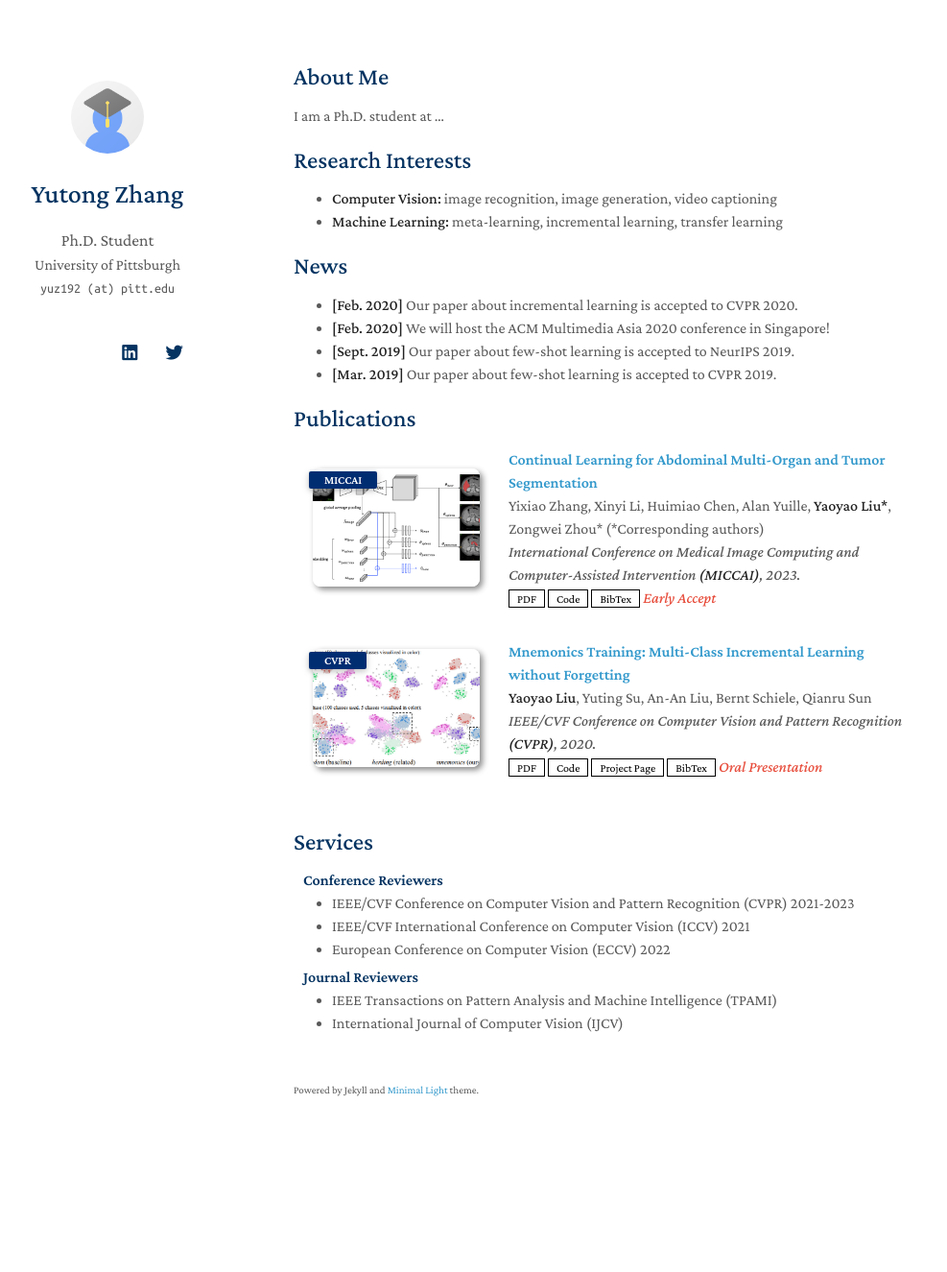
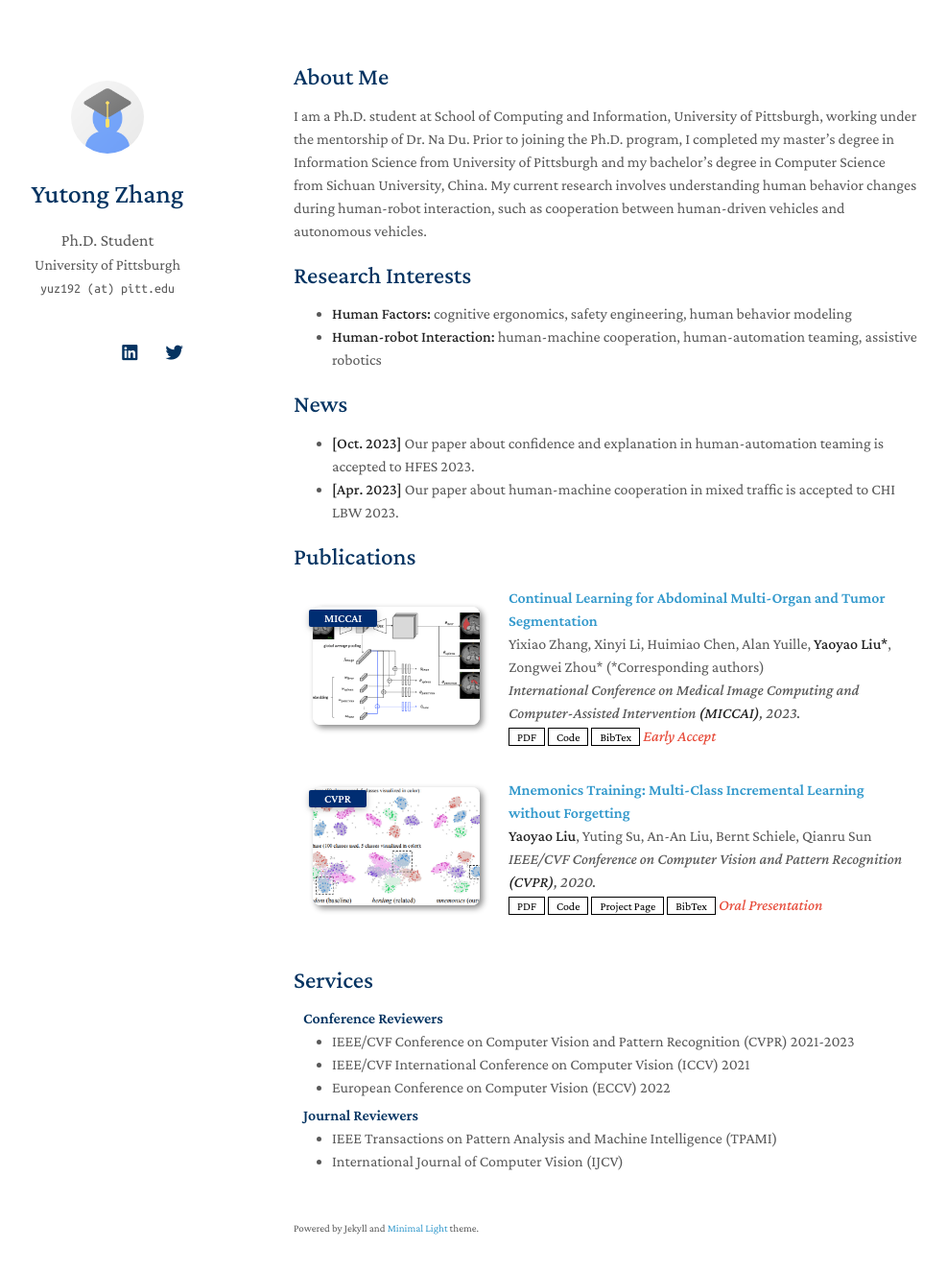
Before and after one commit to yvonneZ192/Personal-Website, a Jekyll site: the page built from index.md, in a window 1280 px wide and 1360 px high. Shown: the top 1325 px of the window at 96% size, without its empty margins (164-1151 px from the left). Built offline with Jekyll 4.4.1, drawn with Linux system fonts in a browser that asks for light colours; nearby versions of some CDN libraries; a style sheet for code colours, icons or effects is not loaded; our own code applies the rules of GitHub Pages for plain Markdown files.

Commit message:
index.md

```diff
--- a/index.md
+++ b/index.md
@@ -4,19 +4,17 @@ layout: homepage
 
 ## About Me
 
-I am a Ph.D. student at ...
+I am a Ph.D. student at School of Computing and Information, University of Pittsburgh, working under the mentorship of Dr. Na Du. Prior to joining the Ph.D. program, I completed my master's degree in Information Science from University of Pittsburgh and my bachelor's degree in Computer Science from Sichuan University, China. My current research involves understanding human behavior changes during human-robot interaction, such as cooperation between human-driven vehicles and autonomous vehicles.
 
 ## Research Interests
 
-- **Computer Vision:** image recognition, image generation, video captioning
-- **Machine Learning:** meta-learning, incremental learning, transfer learning
+- **Human Factors:** cognitive ergonomics, safety engineering, human behavior modeling
+- **Human-robot Interaction:** human-machine cooperation, human-automation teaming, assistive robotics
 
 ## News
 
-- **[Feb. 2020]** Our paper about incremental learning is accepted to CVPR 2020.
-- **[Feb. 2020]** We will host the ACM Multimedia Asia 2020 conference in Singapore!
-- **[Sept. 2019]** Our paper about few-shot learning is accepted to NeurIPS 2019.
-- **[Mar. 2019]** Our paper about few-shot learning is accepted to CVPR 2019.
+- **[Oct. 2023]** Our paper about confidence and explanation in human-automation teaming is accepted to HFES 2023.
+- **[Apr. 2023]** Our paper about human-machine cooperation in mixed traffic is accepted to CHI LBW 2023.
 
 {% include_relative _includes/publications.md %}
 
```
